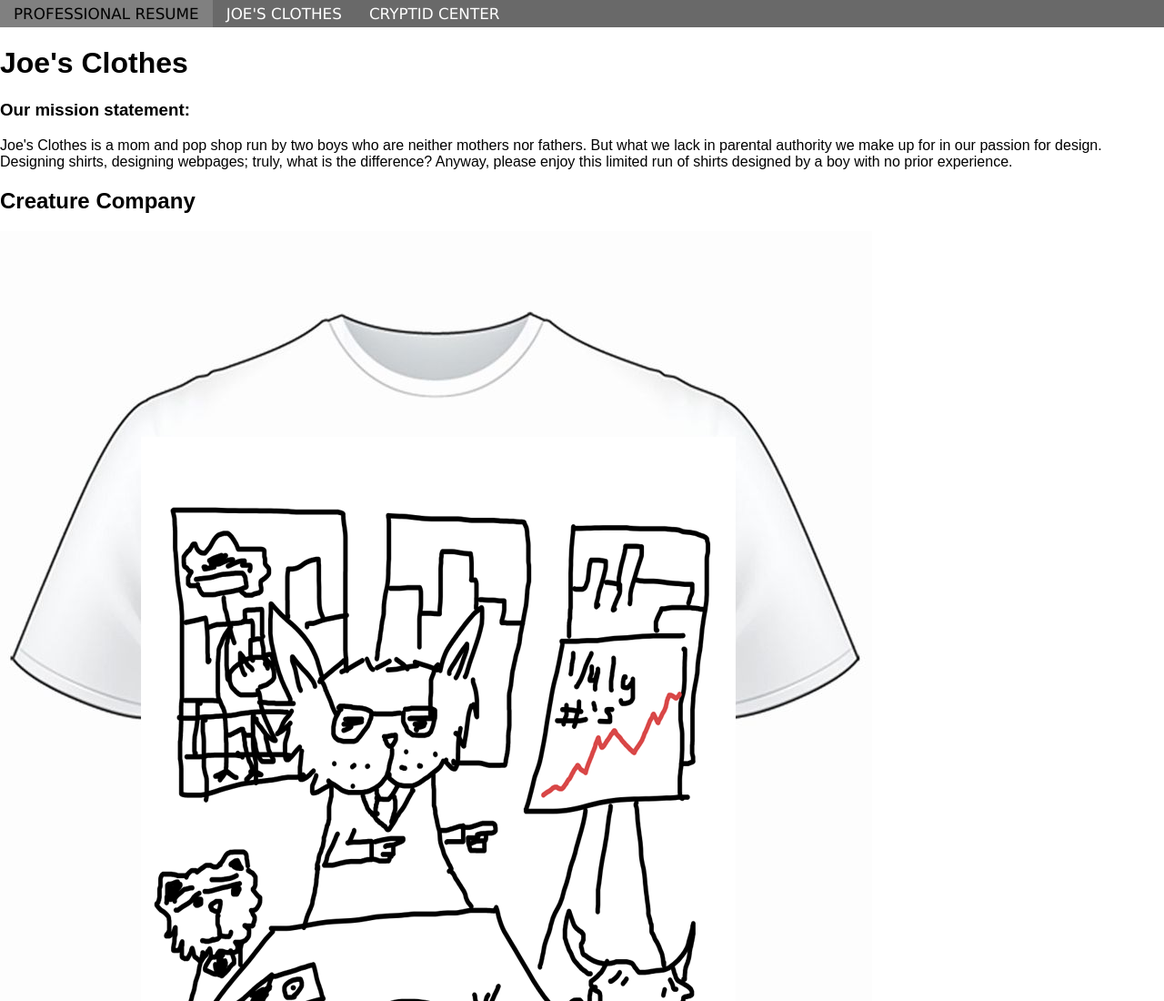
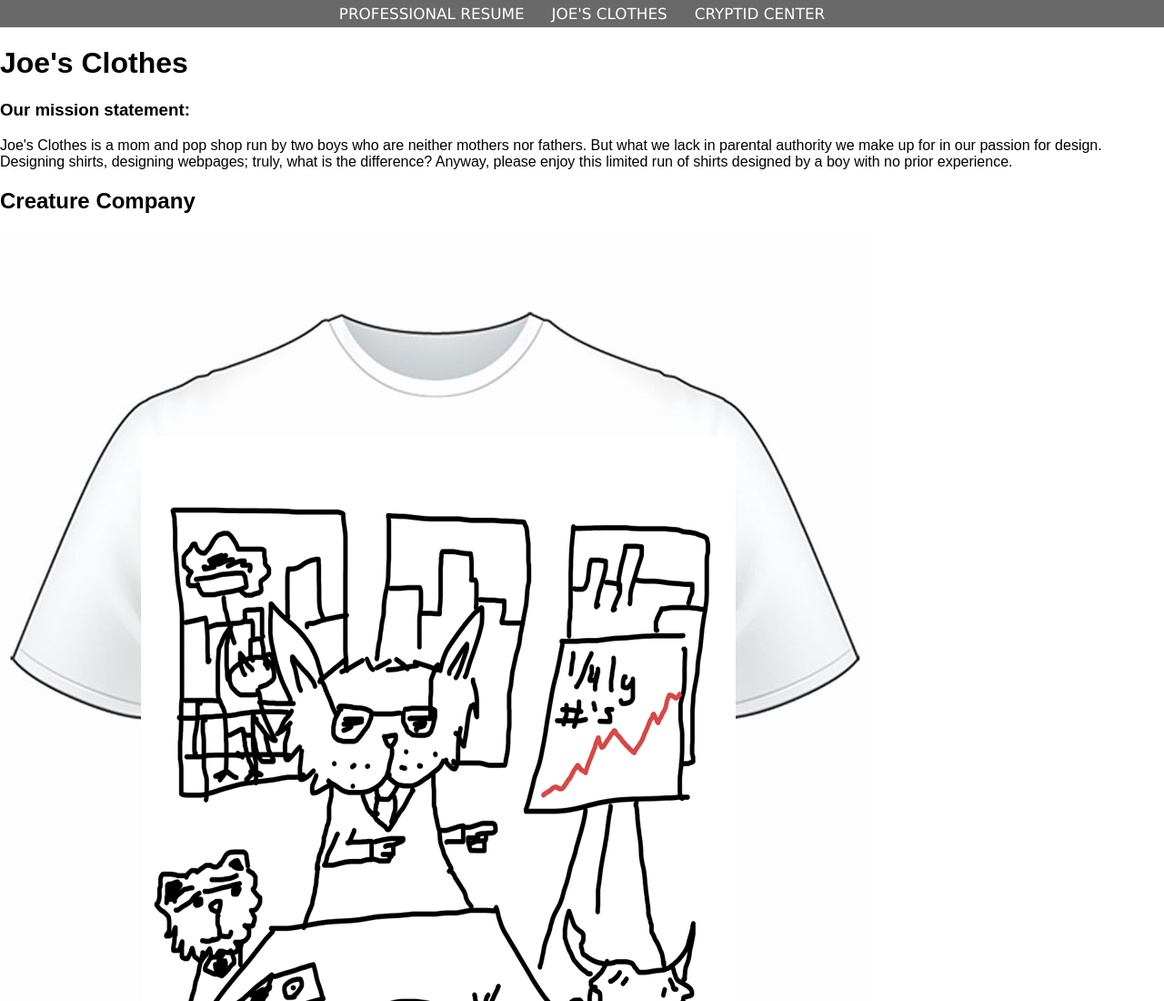
Before and after one commit to emmecche/itmd-361-project-1, a plain HTML site: page store.html in a window 1280 px wide. Shown: the top 1100 px of the page at 91% size. Drawn offline with Linux system fonts and the light colour scheme; files that its build step writes are made by us from their sources.

Commit message:
centered navigation bar

```diff
--- a/css/style.css
+++ b/css/style.css
@@ -1,7 +1,9 @@
 #navigation {
   background-color: dimgray;
   overflow: hidden;
-  width: 100%
+  width: 100%;
+  display: flex;
+  justify-content: center;
 }
 
 #navigation ul {
```
